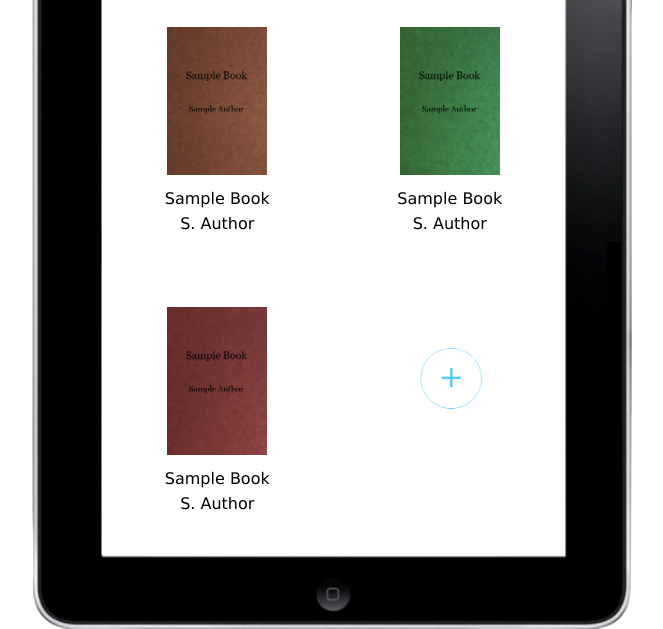
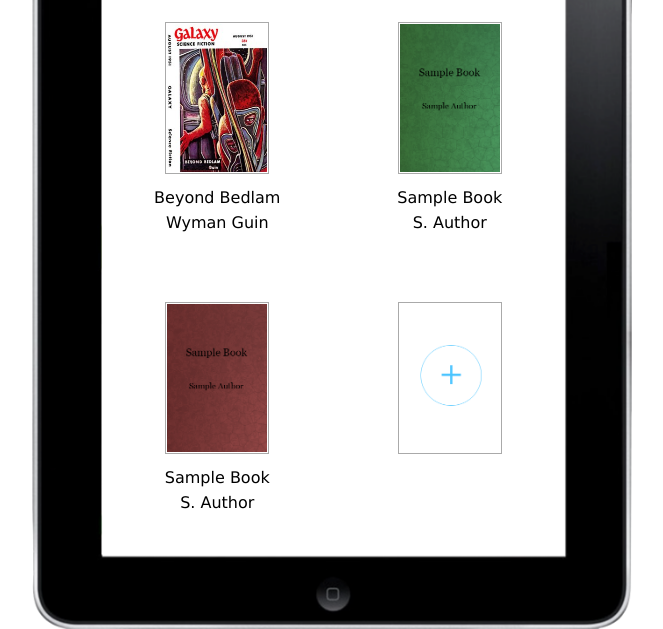
Before and after one commit to spencerking/CSE40424-Project, a plain HTML site: page index.html in a window 1280 px wide. Shown: the part 187-816 px from the top of the page, without its empty margins (294-957 px from the left). Drawn offline with Linux system fonts and the light colour scheme.

Commit message:
updated image for book 1

```diff
--- a/index.html
+++ b/index.html
@@ -36,9 +36,9 @@
 					<!-- main_page is home screen of the app, where book options reside -->
 					<div id="main_page">
 						<div id="book0">
-							<img class="book_img" src="images/book.png"/>
-							<p class="book_title"> Sample Book </p>
-							<p class="book_author"> S. Author </p>
+							<img class="book_img" src="images/galaxy_cover.jpg"/>
+							<p class="book_title"> Beyond Bedlam </p>
+							<p class="book_author"> Wyman Guin </p>
 						</div>
  						<div id="book1">
 							<img class="book_img" src="images/book2.png"/>
--- a/styles/main.css
+++ b/styles/main.css
@@ -141,11 +141,12 @@
 
 .book_img {
 	width: 100px;
-	height: auto;
+	height: 148px;
 	display: block;
 	margin: auto;
-	margin-top: 30px;
-
+	margin-top: 25px;
+	border: 1px solid #AAAAAA;
+	padding: 1px;
 }
 
 .book_title {
```
Also changed, not shown: images/galaxy_cover.jpg (added).
